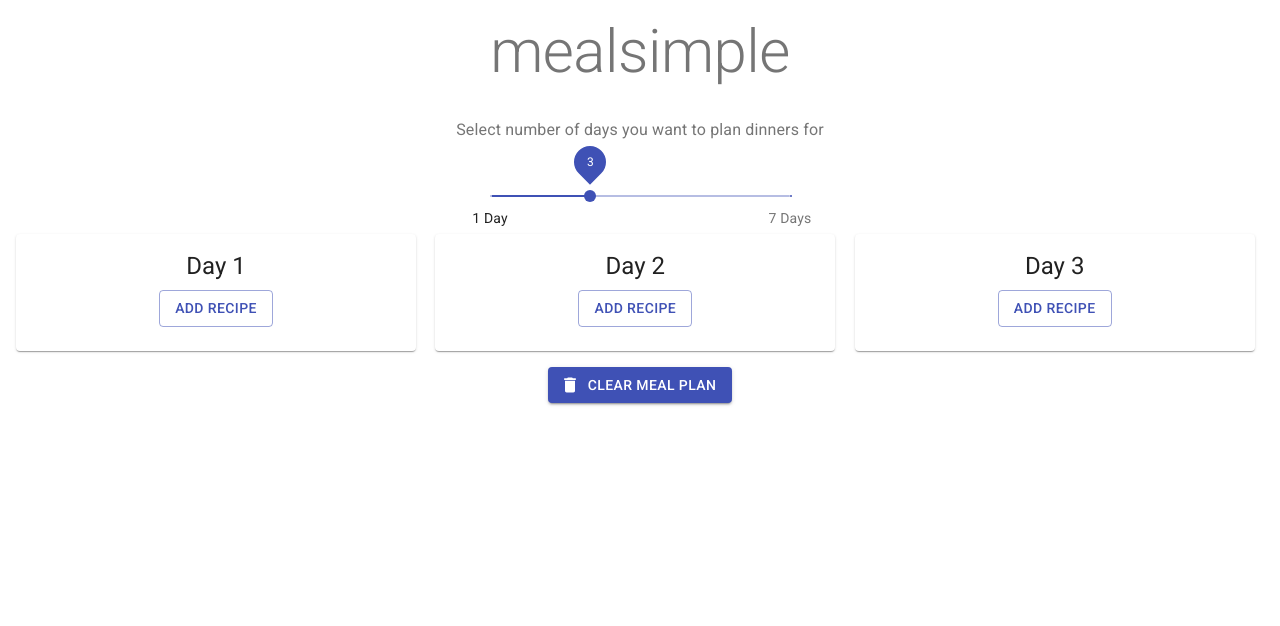
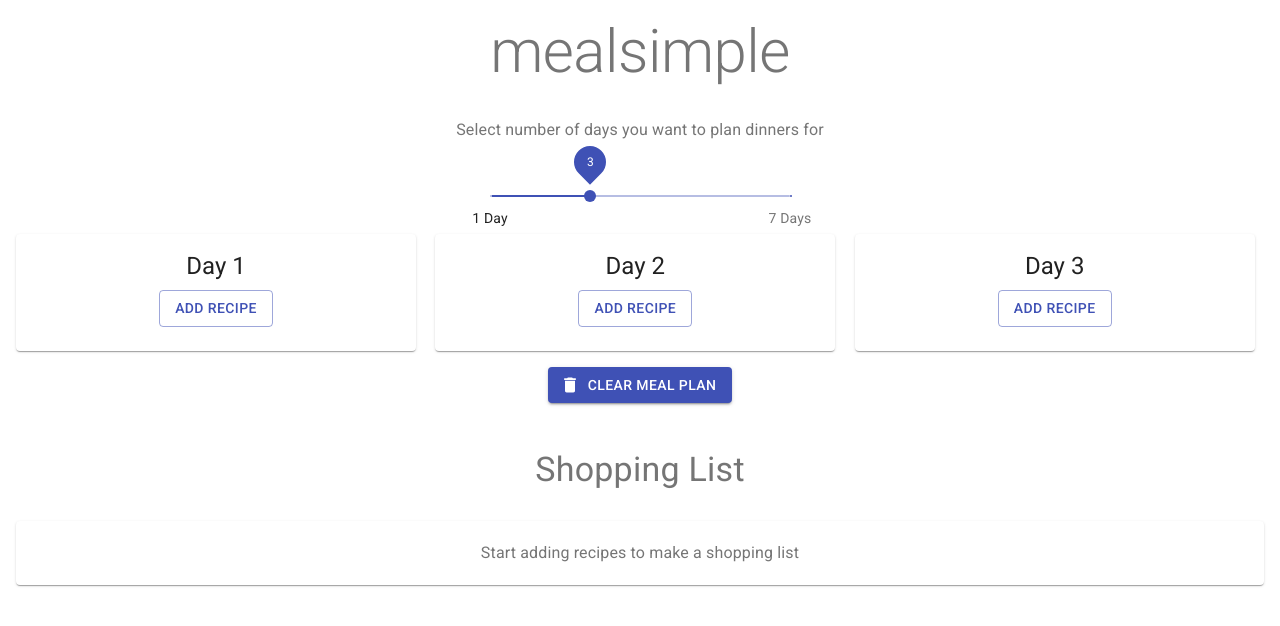
Before and after one commit to prigara/mealsimple, a React (Create React App) app: page / in a window 1280 px wide. Shown: the top 626 px of the page. Built offline with nearby package versions, Linux system fonts and the light colour scheme.

Commit message:
Added shopping list

```diff
--- a/src/Components/App/App.js
+++ b/src/Components/App/App.js
@@ -6,6 +6,7 @@ import React from 'react';
 import Cards from "../Cards/Cards";
 import DaySlider from "../DaySlider/DaySlider";
 import Header from "../Header/Header";
+import ShoppingList from "../ShoppingList/ShoppingList";
 
 const styles = theme => ({
     root: {
@@ -25,6 +26,7 @@ class App extends React.Component {
         this.handleNumberOfDaysChange = this.handleNumberOfDaysChange.bind(this);
         this.handlePlanUpdate = this.handlePlanUpdate.bind(this);
         this.clearMealPlan = this.clearMealPlan.bind(this);
+        this.createShoppingList = this.createShoppingList.bind(this);
         this.restoredState = JSON.parse(localStorage.getItem(`mealsimple`))
         this.state = {
             numberOfDays:
@@ -68,8 +70,18 @@ class App extends React.Component {
         });
     }
 
+    createShoppingList() {
+        let mealPlan = this.state.recipesByDays;
+        let list = []
+        for (let i = 0; i < mealPlan.length; i++) {
+            list = list.concat(mealPlan[i].ingredientsList)
+        }
+        return list
+    }
+
     render() {
         const {classes} = this.props;
+        const shoppingList = this.createShoppingList();
 
         return (
             <div className={classes.root}>
@@ -91,6 +103,8 @@ class App extends React.Component {
                             onClick={this.clearMealPlan}>
                             Clear Meal Plan
                         </Button>
+
+                        <ShoppingList shoppingItems={shoppingList}/>
                     </Grid>
                 </Grid>
             </div>
--- /dev/null
+++ b/src/Components/ShoppingList/ShoppingList.js
@@ -0,0 +1,50 @@
+import GridList from "@material-ui/core/GridList";
+import ListItem from "@material-ui/core/ListItem";
+import Paper from "@material-ui/core/Paper";
+import {withStyles} from "@material-ui/core/styles";
+import Typography from "@material-ui/core/Typography";
+import PropTypes from "prop-types";
+import React from "react";
+
+const styles = theme => ({
+    title: {
+        marginTop: "30px",
+        marginBottom: "30px"
+    },
+    listContainer: {
+        padding: '20px'
+    },
+    note: {
+        color: theme.palette.text.secondary,
+    }
+});
+
+class ShoppingList extends React.Component {
+
+    render() {
+        const {shoppingItems, classes} = this.props;
+
+        return (
+            <>
+                <Typography variant="h4" component="h4" className={classes.title}>
+                    Shopping List
+                </Typography>
+                <Paper className={classes.listContainer}>
+                    {shoppingItems.length === 0 ?
+                        <Typography component="p" variant={"body1"} className={classes.note}>Start adding recipes to make a shopping list</Typography>
+                        : <GridList cols={3} spacing={10} component={"ul"} cellHeight={"auto"}>
+                            {shoppingItems.map((e, i) =>
+                                <ListItem disableGutters key={i}>{e}</ListItem>
+                            )}
+                        </GridList>}
+                </Paper>
+            </>
+        )
+    }
+}
+
+ShoppingList.propTypes = {
+    shoppingItems: PropTypes.array,
+};
+
+export default withStyles(styles, {withTheme: true})(ShoppingList);
```
